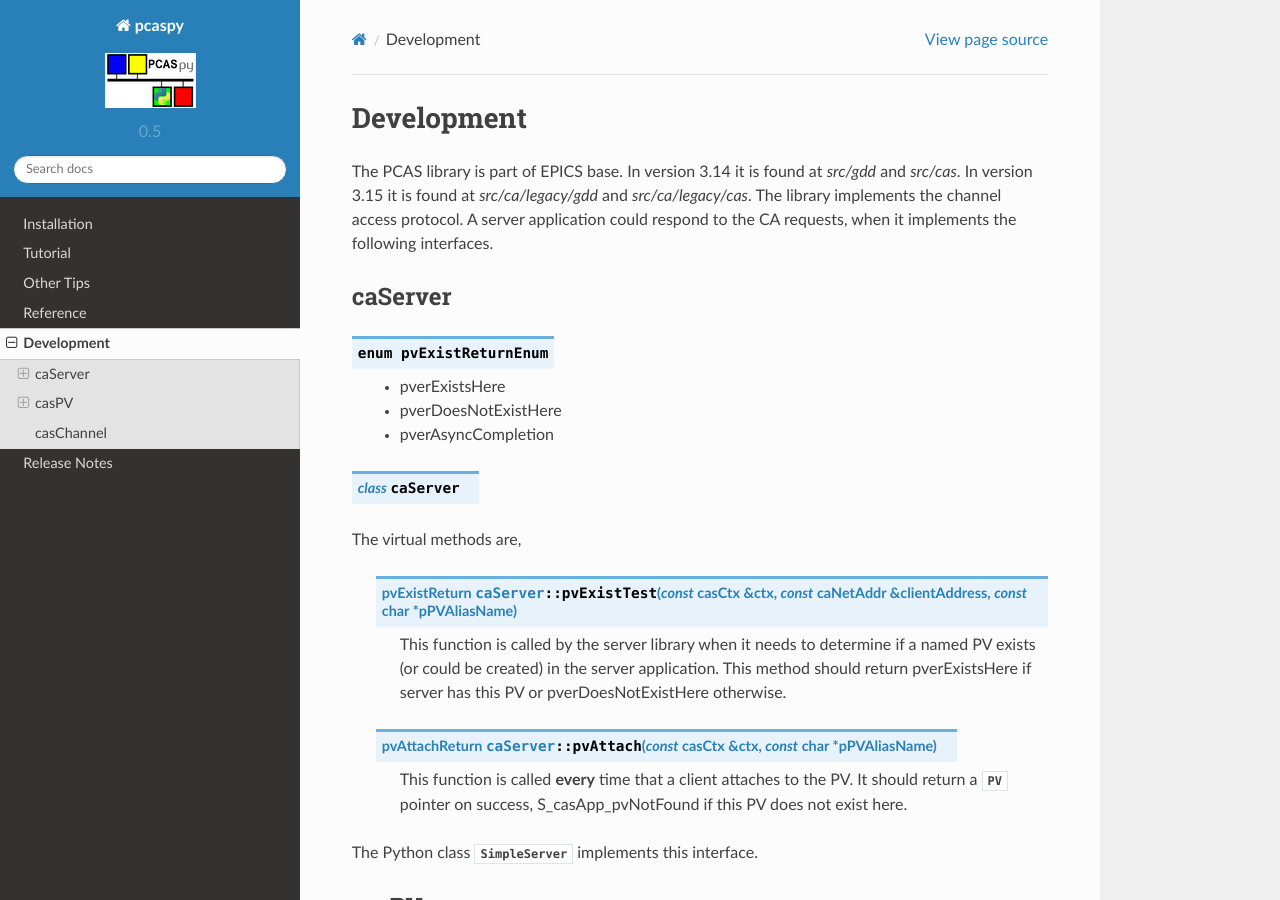
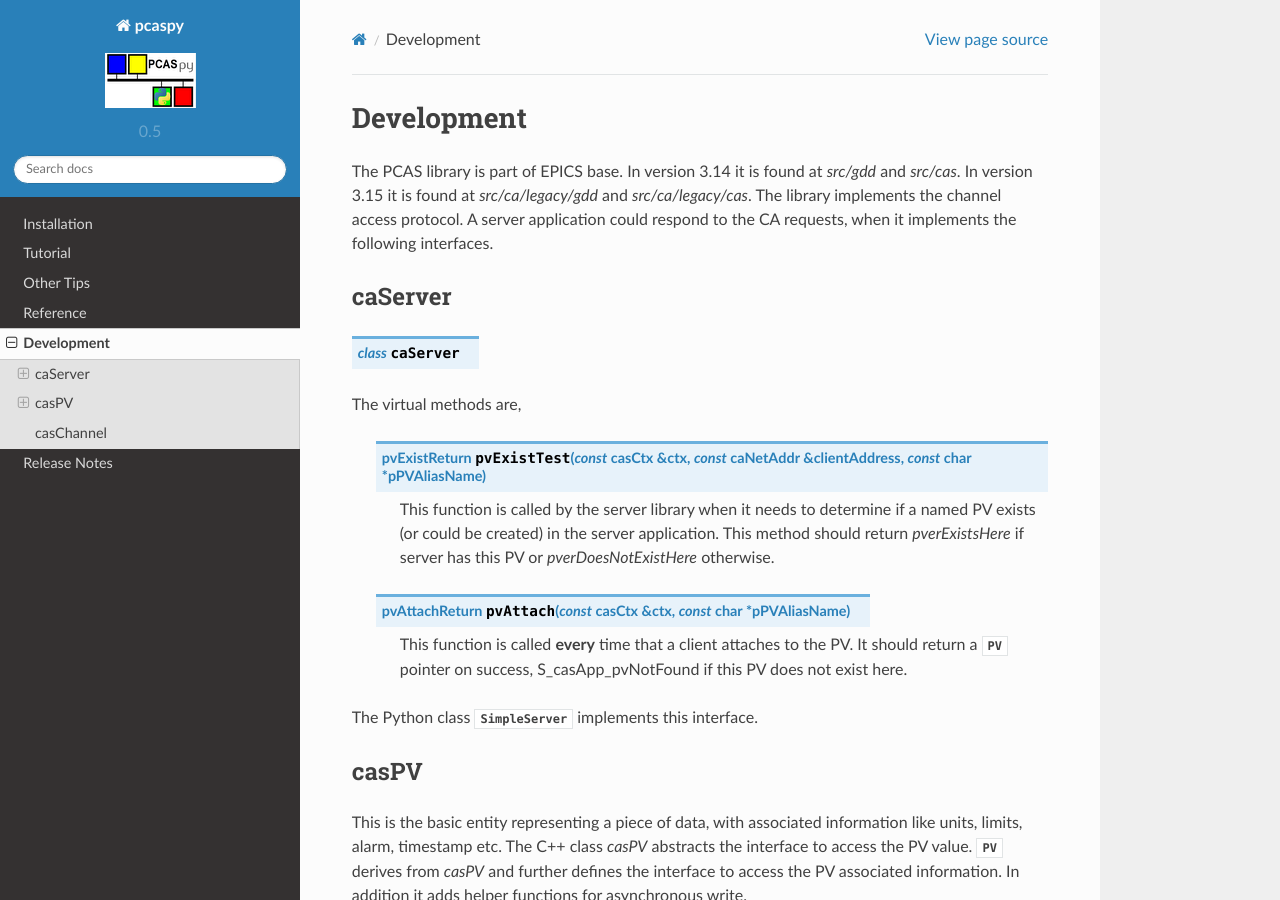
Before and after one commit to paulscherrerinstitute/pcaspy, a Sphinx documentation site: the page built from docs/source/development.rst, in a window 1280 px wide and 900 px high. Built offline with Sphinx 7.4.7 and the Read the Docs theme 2.0.0, drawn with Linux system fonts in a browser that asks for light colours; some of the changed text lies outside the part shown.

Commit message:
format change

```diff
--- a/docs/source/development.rst
+++ b/docs/source/development.rst
@@ -12,23 +12,18 @@ to the CA requests, when it implements the following interfaces.
 caServer
 --------
 
-.. cpp:type:: enum pvExistReturnEnum
-
-   * pverExistsHere
-   * pverDoesNotExistHere
-   * pverAsyncCompletion
-
 .. cpp:class:: caServer
 
 
 The virtual methods are,
 
-    .. cpp:function:: pvExistReturn caServer::pvExistTest(const casCtx & ctx, const caNetAddr & clientAddress, const char * pPVAliasName)
+    .. cpp:function:: pvExistReturn pvExistTest(const casCtx & ctx, const caNetAddr & clientAddress, const char * pPVAliasName)
 
        This function is called by the server library when it needs to determine if a named PV exists (or could be created)
-       in the server application. This method should return pverExistsHere if server has this PV or pverDoesNotExistHere otherwise.
+       in the server application.
+       This method should return *pverExistsHere* if server has this PV or *pverDoesNotExistHere* otherwise.
 
-    .. cpp:function:: pvAttachReturn caServer::pvAttach ( const casCtx &ctx, const char *pPVAliasName )
+    .. cpp:function:: pvAttachReturn pvAttach ( const casCtx &ctx, const char *pPVAliasName )
 
        This function is called **every** time that a client attaches to the PV. It should return a :cpp:class:`PV` pointer
        on success, S_casApp_pvNotFound if this PV does not exist here.
```
Also changed, not shown: other parts of docs/source/development.rst (+1 -1 lines).
